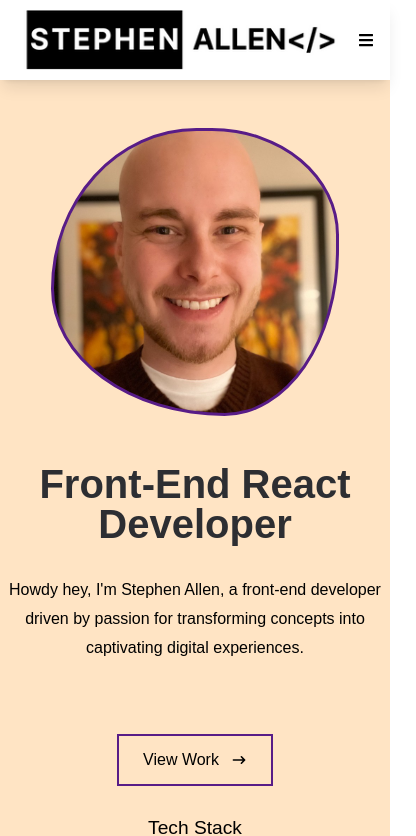
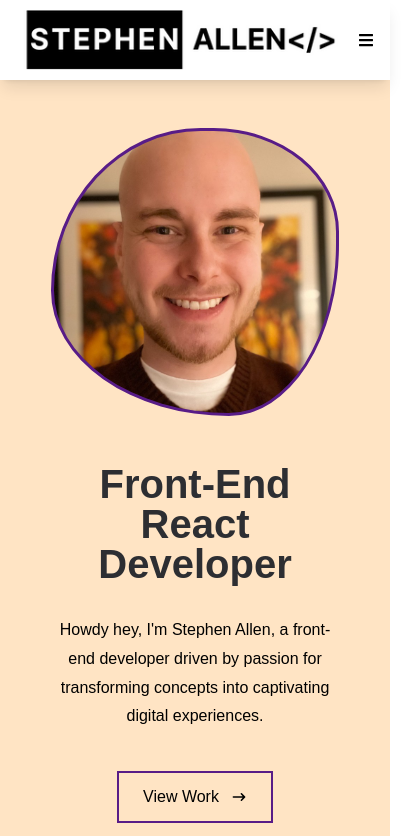
Before and after one commit to Stephen-A/Stephen-A.github.io, a React (Vite) app: page / in a window 390 px wide. Shown: the top 836 px of the page, 416 px wide, since content can reach past the window. Built offline with nearby package versions, Linux system fonts and the light colour scheme.

Commit message:
changing styling to match >320px screen width

```diff
--- a/src/components/Home.jsx
+++ b/src/components/Home.jsx
@@ -11,7 +11,7 @@ function Home() {
                     <div className='hero-text'>
                         <h1>Front-End React Developer</h1>
                         <p>Howdy hey, I&apos;m Stephen Allen, a front-end developer driven by passion for transforming concepts into captivating digital experiences.</p>
-                        <button className='group'>View Work
+                        <button>View Work
                             <span>
                                 <HiArrowNarrowRight className='ml-3'/>
                             </span>
--- a/src/index.css
+++ b/src/index.css
@@ -2,6 +2,15 @@
 @tailwind components;
 @tailwind utilities;
 
+@layer base {
+    body {
+        font-family: 'Inter Variable', sans-serif;
+    }
+    li {
+        @apply px-4;
+        @apply cursor-pointer;
+    }
+}
 
 * {
     box-sizing: border-box;
@@ -16,13 +25,11 @@ body {
 }
 
 .container {
-    max-width: 60rem;
+    max-width: 100rem;
     margin: 0 auto;
     padding: 0 4rem;
 
-    @media (max-width: 460px) {
-        padding: 0 .2rem;
-    }
+
 }
 .content {
     align-items: center;
@@ -39,9 +46,6 @@ body {
             text-align: center;
         }
 
-    @media (max-width: 280px) {
-        left: 2rem;
-    }
 }
 .hero {
     display: flex;
@@ -93,10 +97,6 @@ body {
     line-height: 1.8rem;
     font-weight: 500;
     padding-bottom: 2rem;
-
-    @media (max-width:900px) {
-        margin-bottom: 2rem;
-    }
 }
 
 .hero-img {
@@ -143,6 +143,7 @@ body {
     padding: .75rem 1.5rem;
     border-width: 2px;
     margin: 0.5rem 0;
+    width: fit-content;
     align-items: center;
     display: flex;
     border: 2px solid rgb(88 28 135);
@@ -170,7 +171,7 @@ body {
     position: absolute;
     left: 0;
 
-    @media (max-width: 900px) {
+    @media (max-width: 960px) {
         flex-direction: column;
         position: static;
     }
@@ -197,7 +198,7 @@ body {
     border-right: 3px solid rgb(88 28 135);
     margin-right: .75rem;
 
-    @media (max-width: 900px) {
+    @media (max-width: 960px) {
         border-bottom: 2px solid #44337a;
         border-right: none;
         margin-bottom: 2rem;
@@ -273,41 +274,9 @@ body {
 }
 
 
-@media (max-width: 960px) {
-    .group {
-        display: inline-flex;
-    }
-    .skills {
-        flex-direction: column;
-        position: static;
-    }
-    .skills ul {
-        justify-content: center;
-
-        @media (max-width: 900px) {
-            justify-content: center;
-        }
-    }
-}
-
-
-
-@layer base {
-    body {
-        font-family: 'Inter Variable', sans-serif;
-    }
-    li {
-        @apply px-4;
-        @apply cursor-pointer;
-    }
-}
-
-
 ::-webkit-scrollbar {
     width: 10px;
 }
-
-
 ::-webkit-scrollbar-thumb {
     background-color: rgb(88 28 135);
     border-radius: 20px;
@@ -315,12 +284,9 @@ body {
 ::-webkit-scrollbar-thumb:hover {
     background-color: rgb(64, 22, 92);
 }
-
 ::webkit-scrollbar-track:active, ::-webkit-scrollbar-track:hover {
     background-color: #fff;
 }
-
-
 ::-webkit-scrollbar-track {
     background-color: #fff;
     border-radius: 20px;
```
